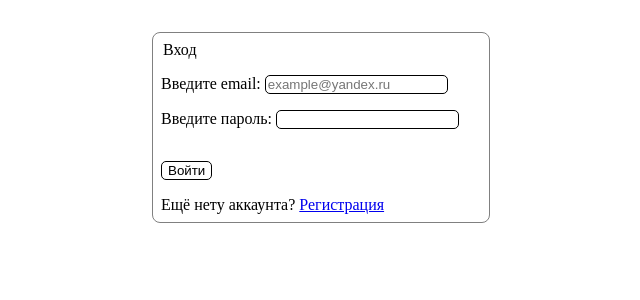
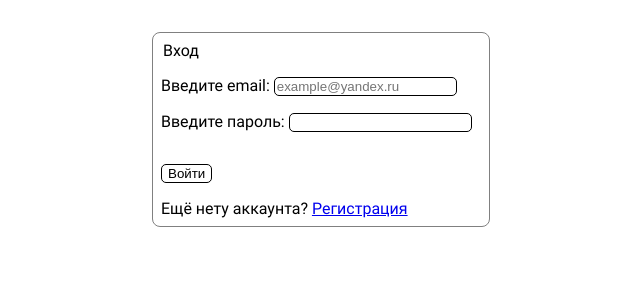
Before and after one commit to Klonochkin/practical-task, a FastAPI app: page /auth in a window 1280 px wide. Shown: the top 300 px of the page, without its empty margins (319-959 px from the left). Run offline with FastAPI, Linux system fonts and the light colour scheme.

Commit message:
style: changes forn extension by .woff2

```diff
--- a/static/style-auth.css
+++ b/static/style-auth.css
@@ -1,3 +1,12 @@
+@font-face {
+	font-family: 'Roboto';
+	src: url('/static/Roboto.woff2');
+	font-weight: normal;
+	font-style: normal;
+  }
+  body{
+	font-family: 'Roboto', sans-serif;
+  }
 .form{
 	padding: 0.5rem;
 	width: 20%;
```
Also changed, not shown: static/style.css (+1 -7 lines), static/Roboto-Bold.ttf (deleted), static/Roboto-Regular.ttf (deleted), static/Roboto.woff2 (added).
